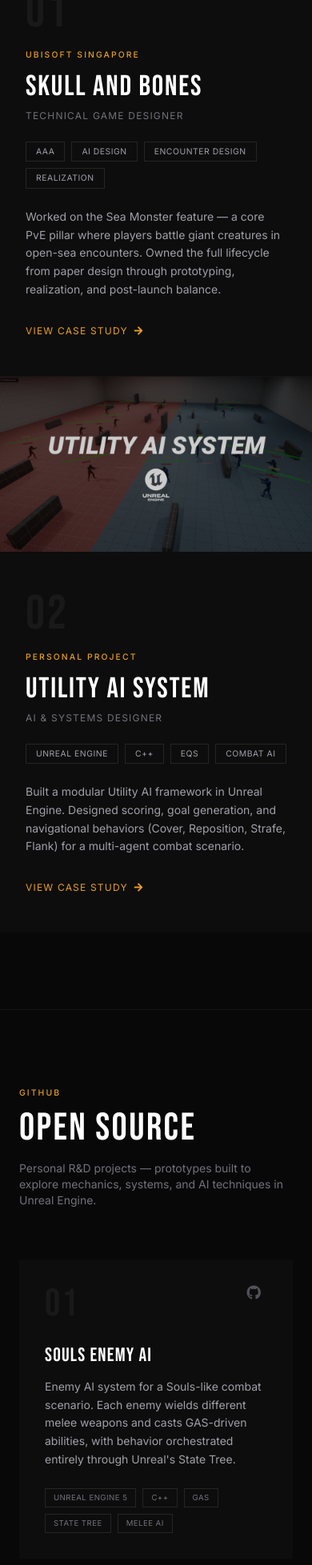
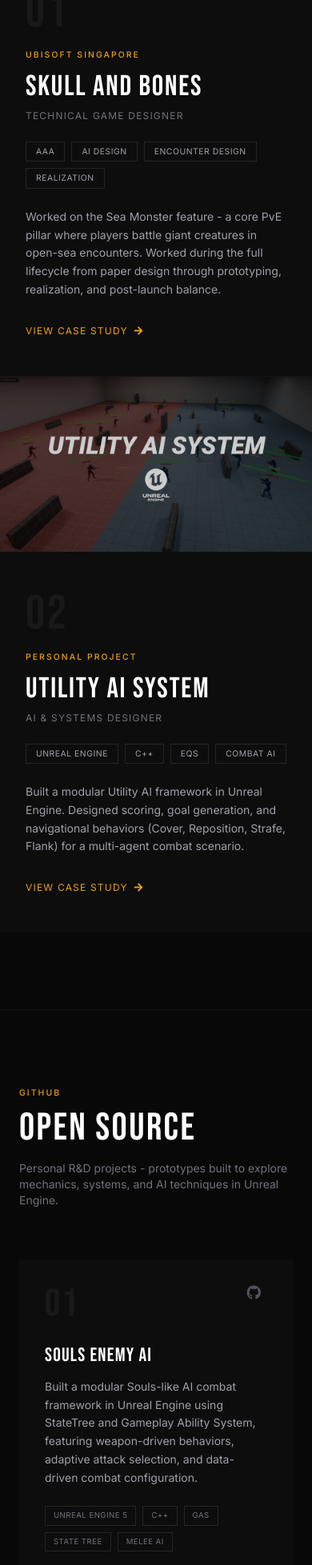
Before and after one commit to ipranjal/iprajwal, a Next.js app: page / in a window 390 px wide. Shown: the part 1363-3320 px from the top of the page at 80% size. Built offline with nearby package versions, Linux system fonts and the light colour scheme.

Commit message:
Info update

```diff
--- a/app/page.tsx
+++ b/app/page.tsx
@@ -12,7 +12,7 @@
     role: 'Technical Game Designer',
     tags: ['AAA', 'AI Design', 'Encounter Design', 'Realization'],
     description:
-      'Worked on the Sea Monster feature — a core PvE pillar where players battle giant creatures in open-sea encounters. Owned the full lifecycle from paper design through prototyping, realization, and post-launch balance.',
+      'Worked on the Sea Monster feature - a core PvE pillar where players battle giant creatures in open-sea encounters. Worked during the full lifecycle from paper design through prototyping, realization, and post-launch balance.',
   },
   {
     href: '/utilityai/',
@@ -35,7 +35,7 @@
     num: '01',
     tags: ['Unreal Engine 5', 'C++', 'GAS', 'State Tree', 'Melee AI'],
     description:
-      'Enemy AI system for a Souls-like combat scenario. Each enemy wields different melee weapons and casts GAS-driven abilities, with behavior orchestrated entirely through Unreal\'s State Tree.',
+      'Built a modular Souls-like AI combat framework in Unreal Engine using StateTree and Gameplay Ability System, featuring weapon-driven behaviors, adaptive attack selection, and data-driven combat configuration.',
     language: 'C++',
   },
   {
@@ -44,7 +44,7 @@
     num: '02',
     tags: ['Unreal Engine 5', 'C++', 'GAS', 'AI Commands', 'Companion AI'],
     description:
-      'Tactical AI companion inspired by Ready or Not. Listens to player commands and executes them through Unreal\'s Gameplay Ability System — supports breach, cover, move, and engage orders.',
+      'Tactical AI companion inspired by Ready or Not. Listens to player commands and executes them through Unreal\'s Gameplay Ability System - supports breach, cover, move, and engage orders.',
     language: 'C++',
   },
   {
@@ -71,21 +71,21 @@
     num: '05',
     tags: ['Unreal Engine 5', 'Blueprint', 'Systems Design', 'Data Assets'],
     description:
-      'Advanced modular weapon framework enabling designers to configure fully functional weapons — projectile, hitscan, ADS, recoil, and spray patterns — entirely through data assets, without touching a single Blueprint script.',
+      'Advanced modular weapon framework enabling designers to configure fully functional weapons - projectile, hitscan, ADS, recoil, and spray patterns - entirely through data assets, without touching a single Blueprint script.',
     language: 'Blueprint',
   },
 ]
 
 const skills = [
   {
-    category: 'Game Design',
+    category: 'Design',
     icon: 'fas fa-gamepad',
-    items: ['Systems Design', 'Encounter Design', 'Combat Design', 'Prototyping', 'Balancing & Tuning'],
+    items: ['Systems Design', 'AI Design', 'Combat Design', 'System Architecture', 'Gameplay Balancing'],
   },
   {
     category: 'Technical',
     icon: 'fas fa-code',
-    items: ['Unreal Blueprint', 'C++', 'EQS', 'Behavior Trees', 'Visual Scripting'],
+    items: ['Unreal Blueprint', 'Gameplay Ability System', 'EQS', 'State Machine', 'AI Framework'],
   },
   {
     category: 'Production',
@@ -199,7 +199,7 @@
           <p className="label-xs mb-3">GitHub</p>
           <h2 className="font-display text-5xl md:text-6xl text-white tracking-wider">OPEN SOURCE</h2>
           <p className="mt-4 text-zinc-500 text-sm max-w-xl">
-            Personal R&amp;D projects — prototypes built to explore mechanics, systems, and AI techniques in Unreal Engine.
+            Personal R&amp;D projects - prototypes built to explore mechanics, systems, and AI techniques in Unreal Engine.
           </p>
         </div>
 
@@ -311,13 +311,13 @@
               </div>
 
               <p className="text-zinc-300 leading-relaxed mb-4">
-                I&apos;m a Technical Game Designer at Ubisoft, passionate about bridging creative design and technical execution to build immersive player experiences.
+                I&apos;m a Technical Game Designer with almost 3 years of industry experience specializing in AI architecture, Boss Encounter design, and Gameplay systems.
               </p>
               <p className="text-zinc-400 leading-relaxed mb-4">
-                I specialize in AAA gameplay systems, mechanics prototyping, and scripting with a focus on optimization and scalability. I&apos;ve worked with proprietary engines and cross-discipline teams to ship features that resonate with players.
+                I have experience in AAA gameplay systems, mechanics prototyping, and scripting with a focus on optimization and scalability. I&apos;ve worked with proprietary engines and cross-discipline teams to ship features that resonate with players.
               </p>
               <p className="text-zinc-400 leading-relaxed mb-10">
-                I thrive at the intersection of creative ambition and technical execution &mdash; where the best gameplay lives.
+                I enjoy building data-driven systems designed for designer-owned iteration.
               </p>
 
               <div className="flex flex-wrap gap-3 mb-8">
--- a/app/skullnbones/page.tsx
+++ b/app/skullnbones/page.tsx
@@ -3,18 +3,18 @@
 import SwiperCarousel from '@/components/SwiperCarousel'
 
 export const metadata: Metadata = {
-  title: 'Skull and Bones – Prajwal Pandey',
+  title: 'Skull and Bones - Prajwal Pandey',
 }
 
 const responsibilities = [
-  'Owned the Sea Monster feature — a core PvE pillar where players combat giant creatures in open-sea encounters.',
+  'Worked on the Sea Monster feature — a core PvE pillar where players combat giant creatures in open-sea encounters.',
   'Designed encounter flow, spawn logic, and phase transitions to create a dynamic challenge that scaled with player progression.',
   'Built quick prototypes and iterated rapidly from paper design to playable build in a proprietary engine.',
   'Established a functional design pipeline and toolset in close collaboration with tech and design leads.',
   'Designed a modular AI system providing flexibility and reusability across encounter variants.',
   'Collaborated with the art team to achieve cinematic quality while preserving gameplay readability.',
   'Partnered with the animation team on attack timings and tech anim workflows for smooth, responsive combat.',
-  'Led realization integration — working with VFX, audio, and UX to deliver complete, shippable encounters.',
+  'Supported realization integration - working with VFX, audio, and UX to deliver complete, shippable encounters.',
   'Shipped and supported the full feature post-launch, responding to live player data and balance feedback.',
 ]
 
@@ -37,7 +37,7 @@
         />
         <div className="absolute inset-0 z-10 bg-gradient-to-t from-[#080808] via-black/60 to-black/20" />
         <div className="relative z-20 max-w-7xl mx-auto w-full px-6 md:px-10 pb-16 pt-32">
-          <p className="label-xs mb-4">Ubisoft Singapore &middot; AAA Title</p>
+          <p className="label-xs mb-4">Ubisoft India &middot; AAA Title</p>
           <h1 className="font-display text-6xl md:text-8xl lg:text-[9rem] text-white tracking-wider leading-none mb-4">
             SKULL<br />AND BONES
           </h1>
@@ -51,7 +51,7 @@
       <div className="border-y border-white/5 bg-[#0d0d0d]">
         <div className="max-w-7xl mx-auto px-6 md:px-10 py-6 grid grid-cols-2 md:grid-cols-4 gap-6">
           {[
-            { label: 'Studio', value: 'Ubisoft Singapore' },
+            { label: 'Studio', value: 'Ubisoft India' },
             { label: 'Role', value: 'Technical Game Designer' },
             { label: 'Feature', value: 'Sea Monster' },
             { label: 'Platform', value: 'PS5 / XSX / PC' },
@@ -68,11 +68,11 @@
       <section className="py-20">
         <div className="max-w-7xl mx-auto px-6 md:px-10">
           <p className="label-xs mb-3">Trailer</p>
-          <h2 className="font-display text-4xl md:text-5xl text-white tracking-wider mb-10">GAME OVERVIEW</h2>
+          <h2 className="font-display text-4xl md:text-5xl text-white tracking-wider mb-10">GAMEPLAY TRAILER</h2>
           <div className="aspect-[16/9] max-w-4xl mx-auto">
             <iframe
               className="w-full h-full"
-              src="https://www.youtube.com/embed/76GXWdSdk5M?start=69"
+              src="https://youtu.be/ok5nDXUPO9E?si=m_O_sPMkBHjN89iH&t=13"
               title="Skull and Bones Trailer"
               allow="accelerometer; autoplay; clipboard-write; encrypted-media; gyroscope; picture-in-picture"
               allowFullScreen
@@ -119,6 +119,7 @@
             images={[
               { src: '/assets/sab-1.jpg', alt: 'Screenshot 1' },
               { src: '/assets/sab-2.jpg', alt: 'Screenshot 2' },
+                { src: '/assets/sab-3.jpg', alt: 'Screenshot 3' },
             ]}
           />
         </div>
@@ -128,11 +129,11 @@
       <section className="py-20 border-t border-white/5 bg-[#0d0d0d]">
         <div className="max-w-7xl mx-auto px-6 md:px-10">
           <p className="label-xs mb-3">Video</p>
-          <h2 className="font-display text-4xl md:text-5xl text-white tracking-wider mb-10">GAMEPLAY</h2>
+          <h2 className="font-display text-4xl md:text-5xl text-white tracking-wider mb-10">GAMEPLAY SHOWCASE</h2>
           <div className="aspect-[16/9] max-w-4xl mx-auto">
             <iframe
               className="w-full h-full"
-              src="https://www.youtube.com/embed/q4x2dnri0FM?si=1KSWfRaluM5FY5hm"
+              src="https://youtu.be/lYhZS1X-1ek?si=k77h8hHLiwQa5Jfn&t=293"
               title="Skull and Bones Gameplay"
               allow="accelerometer; autoplay; clipboard-write; encrypted-media; gyroscope; picture-in-picture"
               allowFullScreen
```
Also changed, not shown: public/assets/sab-3.jpg (added).
